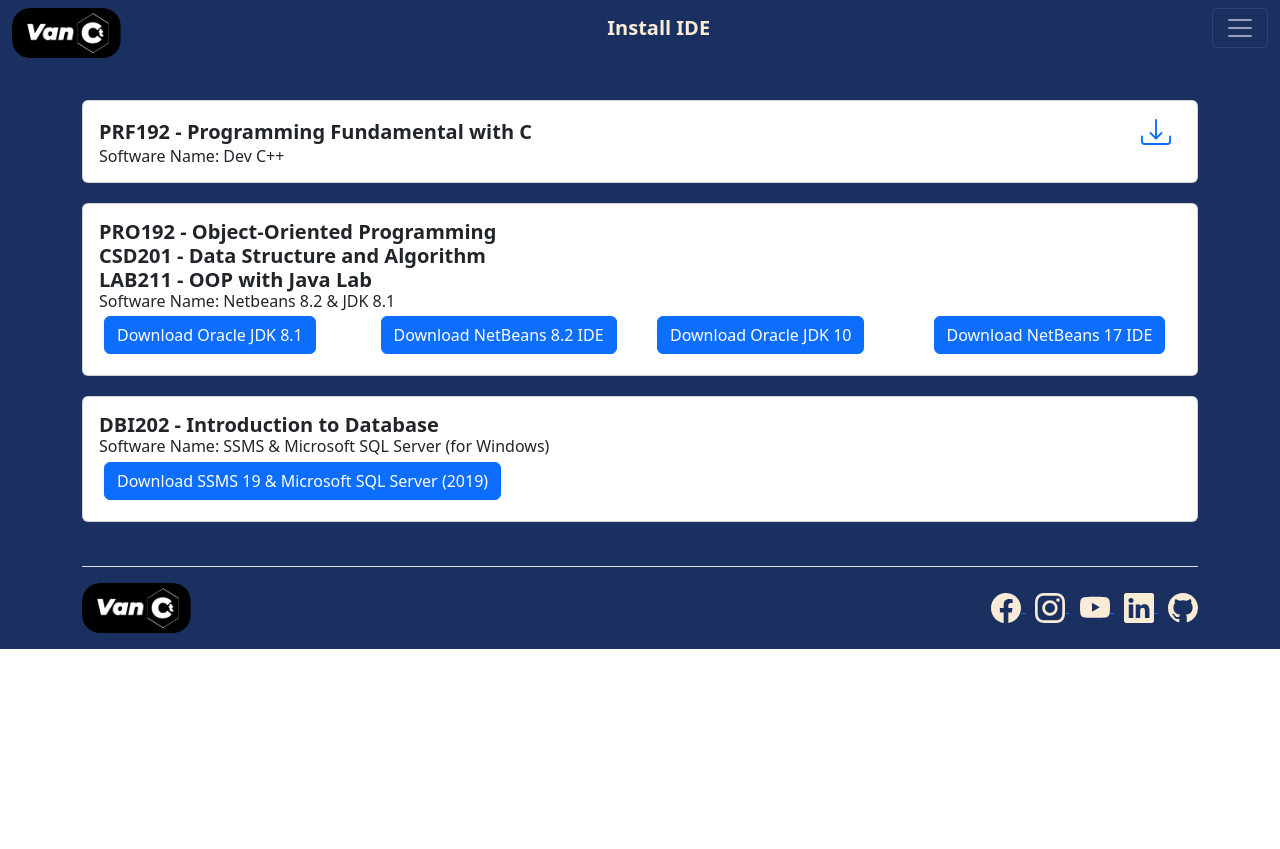
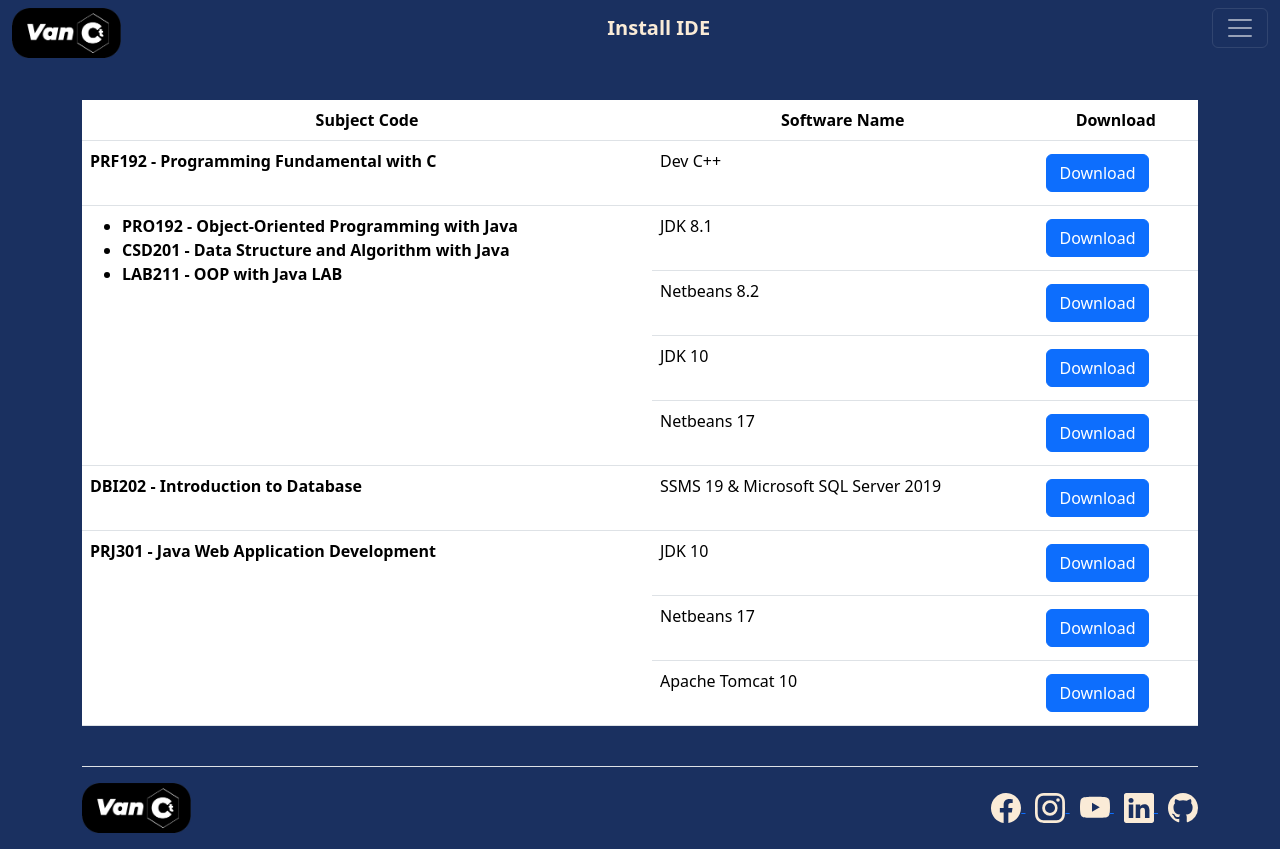
Before and after one commit to chuthevan450/VanCT_OfficialWebsite, a website: page Software.html in a window 1280 px wide. Before the commit the page ends 800 px from the top, so only its background shows below. Drawn offline with nearby package versions, Linux system fonts and the light colour scheme.

Commit message:
Update Software.html
Signed-off-by: Chu Thế Văn <144294314+chuthevan450@users.noreply.github.com>

```diff
--- a/Software.html
+++ b/Software.html
@@ -65,84 +65,83 @@
     <!-- Phần thân trang -->
     <main>
       <div class="container" style="padding-top: 100px; padding-bottom: 30px; margin-bottom: -30px;">
-        <div class="card" style="max-width: max-container; margin-bottom: 20px;">
-          <div class="card-body">
-            <div class="LAB" style="display: flex; justify-content: space-between; align-items: center;">
-              <!-- Mã đề LAB -->
-              <div class="LAB_Title">
-                <h5 class="LAB_Title" style="font-weight: bold; margin: 0;">PRF192 - Programming Fundamental with C</h5>
-              </div>
-              <!-- Biểu tượng: Download File -->
-              <div class="card-link" style="display: block;">
-                <a href="https://sourceforge.net/projects/orwelldevcpp/" class="card-link" style="margin-right: 10px;">
-                  <svg xmlns="http://www.w3.org/2000/svg" width="30" height="30" fill="currentColor" class="bi bi-download" viewBox="0 0 16 16">
-                    <path d="M.5 9.9a.5.5 0 0 1 .5.5v2.5a1 1 0 0 0 1 1h12a1 1 0 0 0 1-1v-2.5a.5.5 0 0 1 1 0v2.5a2 2 0 0 1-2 2H2a2 2 0 0 1-2-2v-2.5a.5.5 0 0 1 .5-.5"/>
-                    <path d="M7.646 11.854a.5.5 0 0 0 .708 0l3-3a.5.5 0 0 0-.708-.708L8.5 10.293V1.5a.5.5 0 0 0-1 0v8.793L5.354 8.146a.5.5 0 1 0-.708.708z"/>
-                  </svg>
-                </a>
-              </div>
-            </div>
-            <!-- Tên đề bài LAB -->
-            <div class="LAB_Subtitle">
-              <h6 class="LAB_Subtitle" style="margin: 0;">Software Name: Dev C++</h6>
-            </div>
-          </div>
-        </div>
-
-          <div class="card" style="max-width: max-container; margin-bottom: 20px;">
-          <div class="card-body">
-            <div class="LAB" style="display: flex; justify-content: space-between; align-items: center;">
-              <!-- Mã đề LAB -->
-              <div class="LAB_Title">
-                <h5 class="LAB_Title" style="font-weight: bold; margin: 0;">PRO192 - Object-Oriented Programming</h5>
-                <h5 class="LAB_Title" style="font-weight: bold; margin: 0;">CSD201 - Data Structure and Algorithm</h5>
-                <h5 class="LAB_Title" style="font-weight: bold; margin: 0;">LAB211 - OOP with Java Lab</h5>
-              </div>
-
-
-            </div>
-            <!-- Tên đề bài LAB -->
-            <div class="LAB_Subtitle">
-              <h6 class="LAB_Subtitle" style="margin: 0;">Software Name: Netbeans 8.2 & JDK 8.1</h6>
-            </div>
-              <!-- Biểu tượng: Download File -->
-                <div class="row" style="width = max-row; display = flex;">
-                    <div class="col"> <!-- Sử dụng 50% chiều rộng trên các thiết bị có màn hình nhỏ hơn -->
-                        <a class="btn btn-primary" href="https://www.oracle.com/java/technologies/javase/javase8-archive-downloads.html#license-lightbox" role="button" style="margin: 5px;">Download Oracle JDK 8.1</a>
-                    </div>
-                    <div class="col"> <!-- Sử dụng 50% chiều rộng trên các thiết bị có màn hình nhỏ hơn -->
-                        <a class="btn btn-primary" href="https://netbeans-ide.informer.com/8.2/" role="button" style="margin: 5px;">Download NetBeans 8.2 IDE</a>
-                    </div>
-                    <div class="col"> <!-- Sử dụng 50% chiều rộng trên các thiết bị có màn hình nhỏ hơn -->
-                        <a class="btn btn-primary" href="https://www.oracle.com/java/technologies/java-archive-javase10-downloads.html" role="button" style="margin: 5px;">Download Oracle JDK 10</a>
-                    </div>
-                    <div class="col"> <!-- Sử dụng 50% chiều rộng trên các thiết bị có màn hình nhỏ hơn -->
-                        <a class="btn btn-primary" href="https://netbeans.apache.org/front/main/download/nb17/" role="button" style="margin: 5px;">Download NetBeans 17 IDE</a>
-                    </div>
-                </div>
-          </div>
-        </div>
-
-          <div class="card" style="max-width: max-container; margin-bottom: 20px;">
-          <div class="card-body">
-            <div class="LAB" style="display: flex; justify-content: space-between; align-items: center;">
-              <!-- Mã đề LAB -->
-              <div class="LAB_Title">
-                <h5 class="LAB_Title" style="font-weight: bold; margin: 0;">DBI202 - Introduction to Database</h5>
-              </div>
-            </div>
-            <!-- Tên đề bài LAB -->
-            <div class="LAB_Subtitle">
-              <h6 class="LAB_Subtitle" style="margin: 0;">Software Name: SSMS & Microsoft SQL Server (for Windows)</h6>
-            </div>
-              <!-- Biểu tượng: Download File -->
-                <div class="row" style="width = max-row; display = flex;">
-                    <div class="col-sm-6"> <!-- Sử dụng 50% chiều rộng trên các thiết bị có màn hình nhỏ hơn -->
-                        <a class="btn btn-primary" href="https://drive.google.com/file/d/1OfuOGVDH7Hr0oYV3a4PK5rgtw2ByknBW/view?usp=sharing" role="button" style="margin: 5px;">Download SSMS 19 & Microsoft SQL Server (2019)</a>
-                    </div>
-                </div>
-          </div>
-        </div>
+        <table class="table">
+          <thead>
+            <tr style="text-align: center;">
+              <th scope="col">Subject Code</th>
+              <th scope="col">Software Name</th>
+              <th scope="col">Download</th>
+            </tr>
+          </thead>
+          <tbody>
+            <tr>
+              <th scope="row">PRF192 - Programming Fundamental with C</th>
+              <td>Dev C++</td>
+              <td>
+                <a class="btn btn-primary" href="https://sourceforge.net/projects/orwelldevcpp/" role="button" style="margin: 5px;">Download</a>
+              </td>
+            </tr>
+            <tr>
+              <th rowspan="4">
+                <ul>
+                  <li>PRO192 - Object-Oriented Programming with Java</li>
+                  <li>CSD201 - Data Structure and Algorithm with Java</li>
+                  <li>LAB211 - OOP with Java LAB</li>
+                </ul>
+              </th>
+              <td>JDK 8.1</td>
+              <td>
+                <a class="btn btn-primary" href="https://www.oracle.com/java/technologies/javase/javase8-archive-downloads.html#license-lightbox" role="button" style="margin: 5px;">Download</a>
+              </td>
+            </tr>
+            <tr>
+              <td>Netbeans 8.2</td>
+              <td>
+                <a class="btn btn-primary" href="https://netbeans-ide.informer.com/8.2/" role="button" style="margin: 5px;">Download</a>
+              </td>
+            </tr>
+            <tr>
+              <td>JDK 10</td>
+              <td>
+                <a class="btn btn-primary" href="https://www.oracle.com/java/technologies/java-archive-javase10-downloads.html" role="button" style="margin: 5px;">Download</a>
+              </td>
+            </tr>
+            <tr>
+              <td>Netbeans 17</td>
+              <td>
+                <a class="btn btn-primary" href="https://archive.apache.org/dist/netbeans/netbeans-installers/17/Apache-NetBeans-17-bin-windows-x64.exe" role="button" style="margin: 5px;">Download</a>
+              </td>
+            </tr>
+            <tr>
+              <th>DBI202 - Introduction to Database</th>
+              <td>SSMS 19 & Microsoft SQL Server 2019</td>
+              <td>
+                <a class="btn btn-primary" href="https://drive.google.com/file/d/1OfuOGVDH7Hr0oYV3a4PK5rgtw2ByknBW/view?usp=sharing" role="button" style="margin: 5px;">Download</a>
+              </td>
+            </tr>
+            <tr>
+              <th rowspan="3">
+                PRJ301 - Java Web Application Development
+              </th>
+              <td>JDK 10</td>
+              <td>
+                <a class="btn btn-primary" href="https://www.oracle.com/java/technologies/java-archive-javase10-downloads.html" role="button" style="margin: 5px;">Download</a>
+              </td>
+            </tr>
+            <tr>
+              <td>Netbeans 17</td>
+              <td>
+                <a class="btn btn-primary" href="https://archive.apache.org/dist/netbeans/netbeans-installers/17/Apache-NetBeans-17-bin-windows-x64.exe" role="button" style="margin: 5px;">Download</a>
+              </td>
+            </tr>
+            <tr>
+              <td>Apache Tomcat 10</td>
+              <td>
+                <a class="btn btn-primary" href="https://dlcdn.apache.org/tomcat/tomcat-10/v10.1.20/bin/apache-tomcat-10.1.20.exe" role="button" style="margin: 5px;">Download</a>
+              </td>
+            </tr>
+          </tbody>
+        </table>
       </div>
     </main>
     <!-- Phần cuối trang -->
@@ -199,7 +198,5 @@
         </div>
     </footer>
     <script src="https://cdn.jsdelivr.net/npm/bootstrap@5.3.3/dist/js/bootstrap.bundle.min.js" integrity="sha384-YvpcrYf0tY3lHB60NNkmXc5s9fDVZLESaAA55NDzOxhy9GkcIdslK1eN7N6jIeHz" crossorigin="anonymous"></script>
-    <!-- <script src="https://cdn.jsdelivr.net/npm/bootstrap@5.3.3/dist/js/bootstrap.min.js" integrity="sha384-0pUGZvbkm6XF6gxjEnlmuGrJXVbNuzT9qBBavbLwCsOGabYfZo0T0to5eqruptLy" crossorigin="anonymous"></script> -->
-
 </body>
 </html>
```
